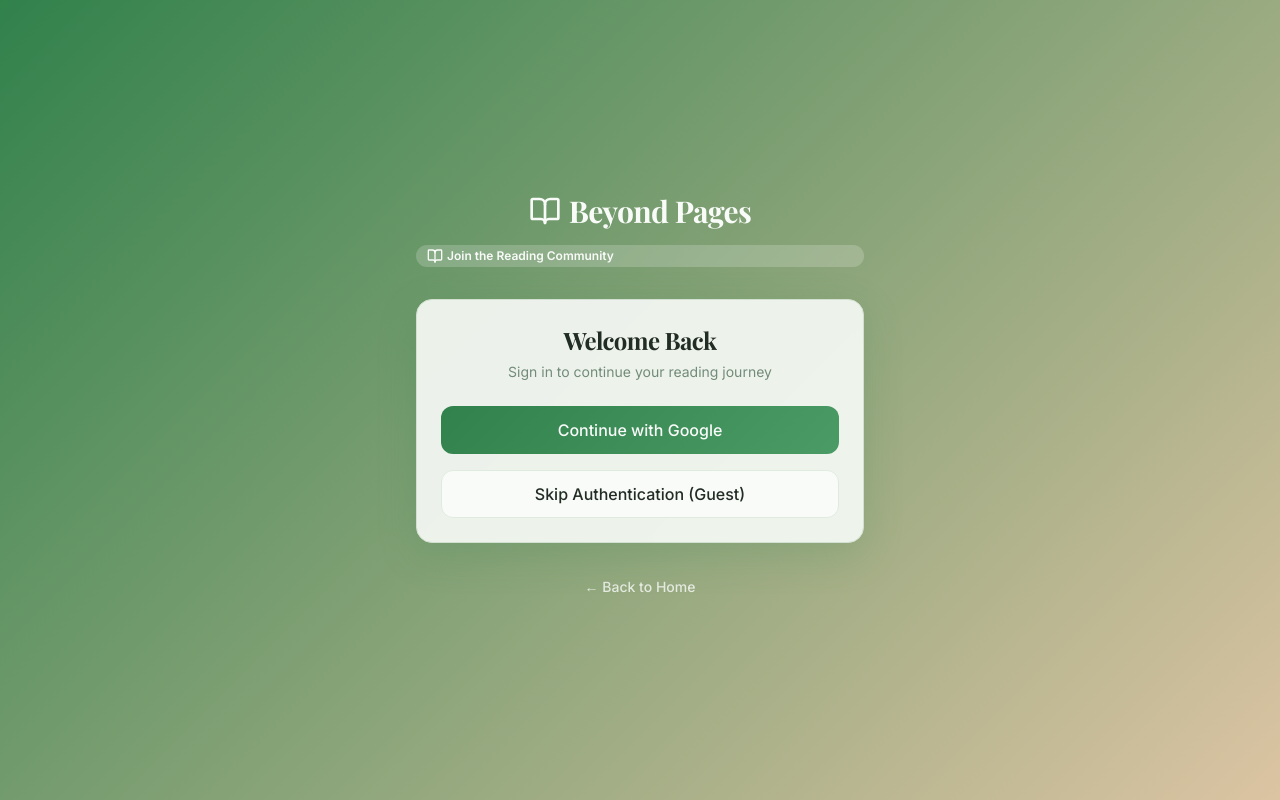
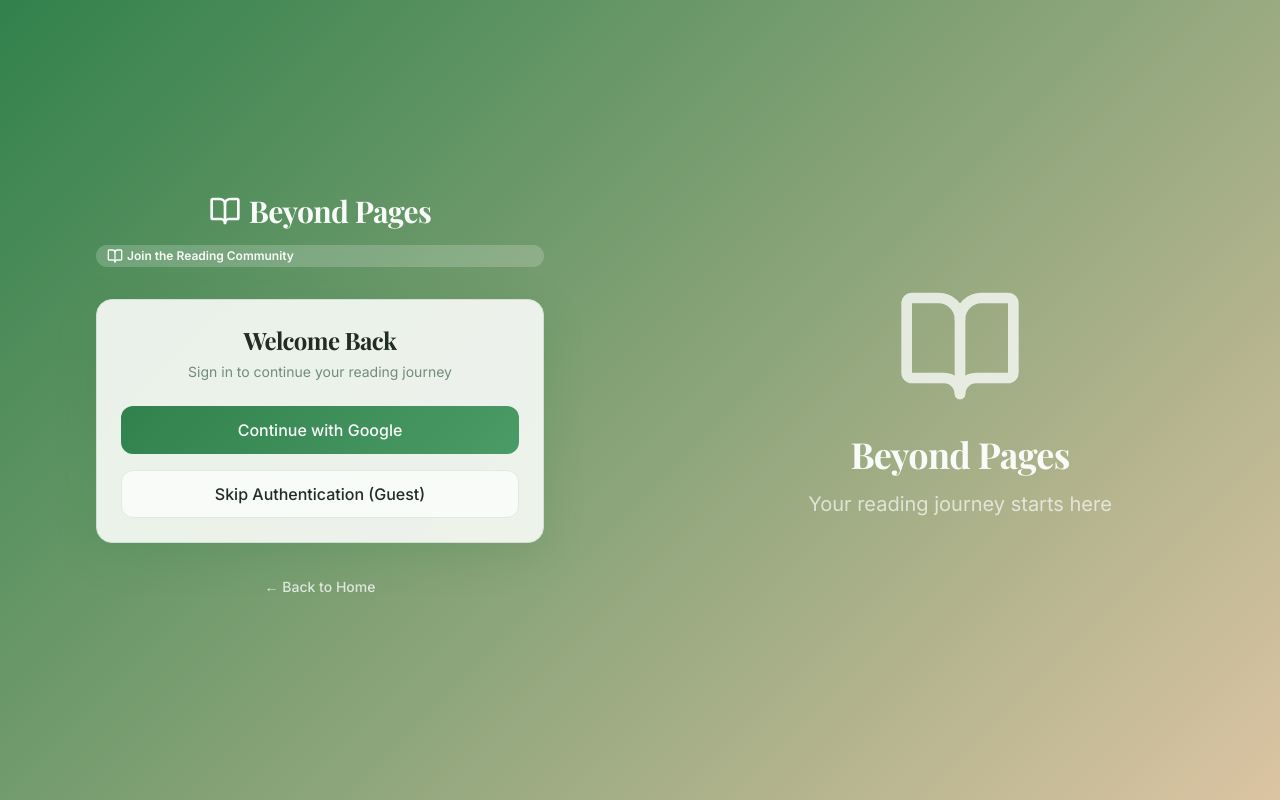
Before and after one commit to AnirudhKasibhatla/beyond-pages, a React (Vite) app: page /auth in a window 1280 px wide. Built offline with nearby package versions, Linux system fonts and the light colour scheme.

Commit message:
Update Auth Screen Layout

```diff
--- a/src/pages/Auth.tsx
+++ b/src/pages/Auth.tsx
@@ -52,7 +52,11 @@ const Auth = () => {
   };
 
   return (
-    <div className="min-h-screen bg-gradient-hero flex items-center justify-center p-4">
+    <div className="min-h-screen bg-gradient-hero">
+      {/* Desktop Layout */}
+      <div className="hidden lg:grid grid-cols-2 min-h-screen">
+        {/* Left Side - Authentication */}
+        <div className="flex items-center justify-center p-8">
           <div className="w-full max-w-md">
             <div className="text-center mb-8">
               <div className="flex items-center justify-center gap-2 mb-4">
@@ -101,6 +105,68 @@ const Auth = () => {
             </div>
           </div>
         </div>
+
+        {/* Right Side - Logo */}
+        <div className="flex items-center justify-center p-8">
+          <div className="text-center">
+            <BookOpen className="h-32 w-32 text-primary-foreground mx-auto mb-6 opacity-80" />
+            <h2 className="text-4xl font-bold text-primary-foreground mb-4">Beyond Pages</h2>
+            <p className="text-xl text-primary-foreground/70">Your reading journey starts here</p>
+          </div>
+        </div>
+      </div>
+
+      {/* Mobile Layout */}
+      <div className="lg:hidden min-h-screen flex items-center justify-center p-4">
+        <div className="w-full max-w-md">
+          <div className="text-center mb-8">
+            <div className="flex items-center justify-center gap-2 mb-4">
+              <BookOpen className="h-8 w-8 text-primary-foreground" />
+              <h1 className="text-3xl font-bold text-primary-foreground">Beyond Pages</h1>
+            </div>
+            <Badge variant="secondary" className="bg-primary-foreground/20 text-primary-foreground flex items-center gap-1">
+              <BookOpen className="h-4 w-4" /> Join the Reading Community
+            </Badge>
+          </div>
+
+          <Card className="shadow-strong bg-card/95 backdrop-blur-sm">
+            <CardHeader className="text-center">
+              <CardTitle className="text-2xl">Welcome Back</CardTitle>
+              <CardDescription>
+                Sign in to continue your reading journey
+              </CardDescription>
+            </CardHeader>
+            <CardContent className="space-y-4">
+              <Button
+                onClick={handleGoogleAuth}
+                className="w-full"
+                size="lg"
+              >
+                Continue with Google
+              </Button>
+              <Button
+                onClick={handleSkipAuth}
+                variant="outline"
+                className="w-full"
+                size="lg"
+              >
+                Skip Authentication (Guest)
+              </Button>
+            </CardContent>
+          </Card>
+
+          <div className="text-center mt-6">
+            <Button
+              variant="ghost"
+              onClick={() => navigate('/')}
+              className="text-primary-foreground/80 hover:text-primary-foreground"
+            >
+              ← Back to Home
+            </Button>
+          </div>
+        </div>
+      </div>
+    </div>
   );
 };
 
```
Lines whose indentation alone changed are shown as unchanged.
